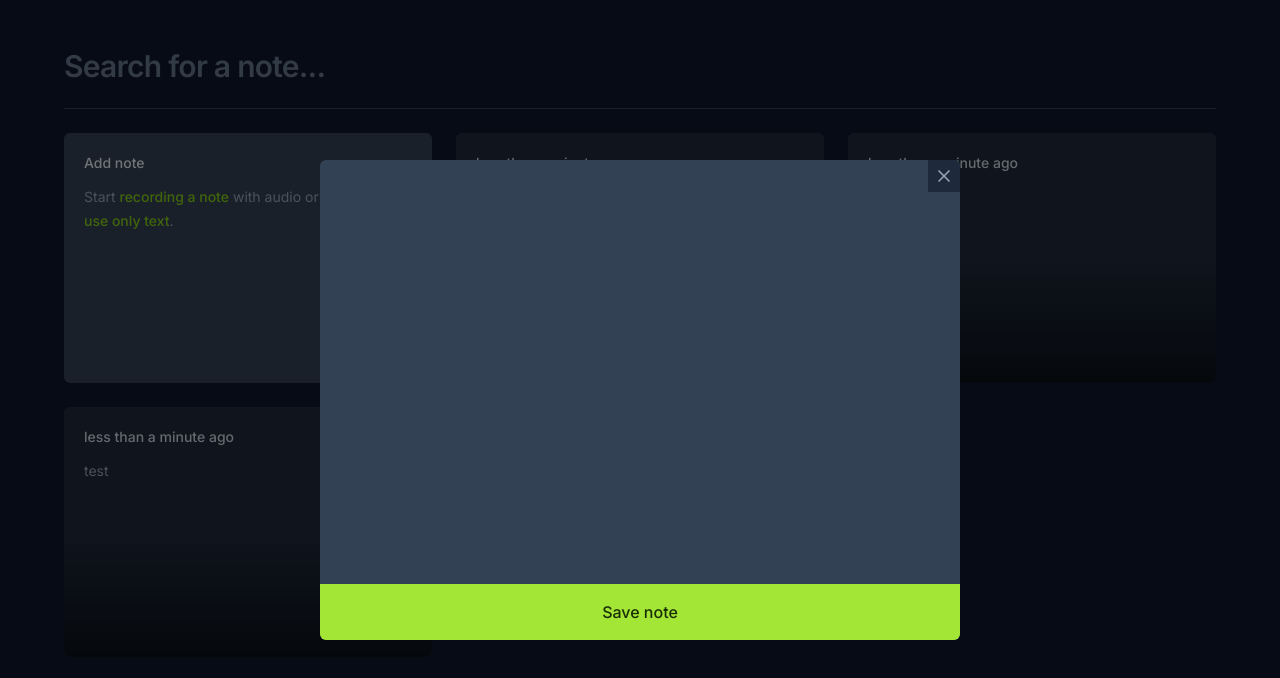
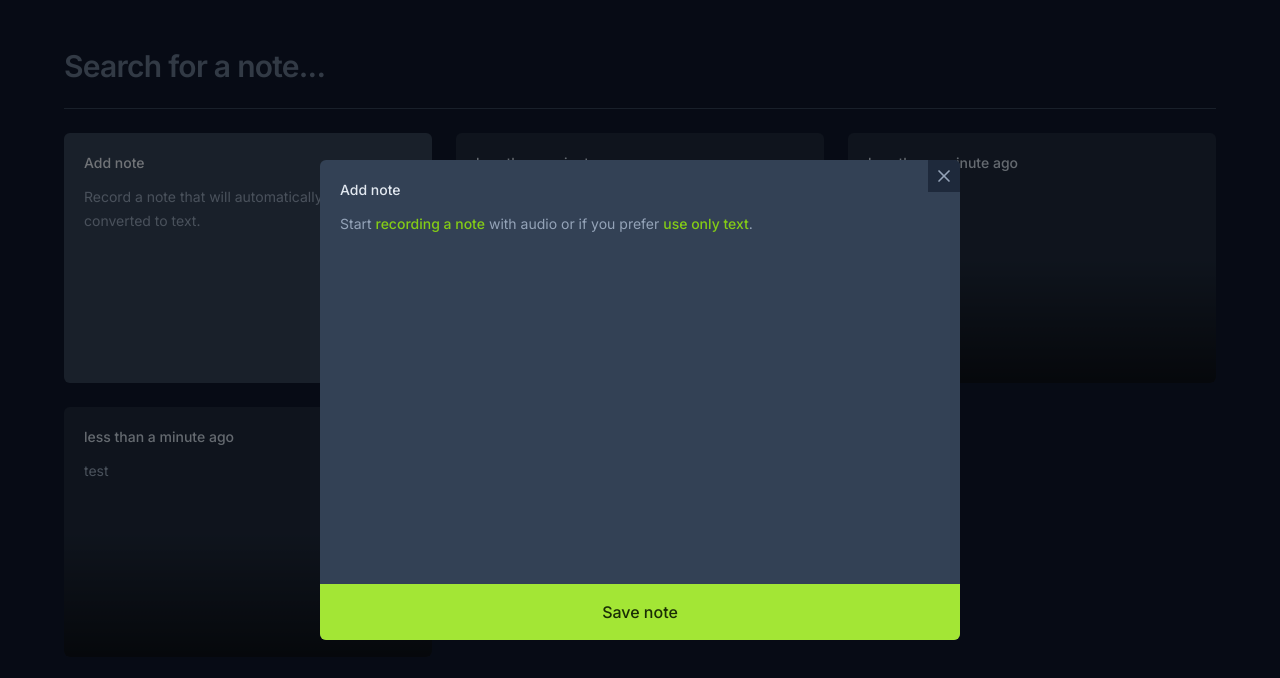
Before and after one commit to vivianequeiroz/notes-app, a React (Vite) app: page / in a window 1280 px wide. Both pictures are taken after a click on the button 248 px from the left and 258 px from the top of the page. Shown: the top 678 px of the page. Built offline with nearby package versions, Linux system fonts and the light colour scheme.

Commit message:
wip: add note with text functionality

```diff
--- a/package.json
+++ b/package.json
@@ -14,7 +14,8 @@
     "date-fns": "^3.3.1",
     "lucide-react": "^0.330.0",
     "react": "^18.2.0",
-    "react-dom": "^18.2.0"
+    "react-dom": "^18.2.0",
+    "sonner": "^1.4.3"
   },
   "devDependencies": {
     "@types/react": "^18.2.55",
--- a/src/components/NewNoteCard.tsx
+++ b/src/components/NewNoteCard.tsx
@@ -1,21 +1,38 @@
 import * as Dialog from "@radix-ui/react-dialog";
 import { X } from "lucide-react";
+import { ChangeEvent, FormEvent, useState } from "react";
 
 function NewNoteCard() {
+  const [shouldShowCTA, setShouldShowCTA] = useState(true);
+  const [content, setContent] = useState("");
+
+  function handleStartEditor() {
+    setShouldShowCTA(false);
+  }
+
+  function handleContentChanged(event: ChangeEvent<HTMLTextAreaElement>) {
+    const content = event.target.value;
+
+    if (content === "") {
+      setShouldShowCTA(true);
+
+      return;
+    }
+
+    setContent(content);
+  }
+
+  function handleSaveNote(event: FormEvent) {
+    event.preventDefault();
+    console.log(content);
+  }
+
   return (
     <Dialog.Root>
       <Dialog.Trigger className="rounded-md bg-slate-700 p-5 flex flex-col text-left space-y-3 overflow-hidden outline-none hover:ring-2 hover:ring-slate-600 focus:ring-2 focus:ring-lime-400">
-        <span className="text-sm font-medium text-slate-200">Add note</span>
+        <h3 className="text-sm font-medium text-slate-200">Add note</h3>
         <p className="text-sm leading-6 text-slate-400">
-          Start{" "}
-          <button className="font-medium text-lime-500 hover:overline">
-            recording a note
-          </button>{" "}
-          with audio or if you prefer{" "}
-          <button className="font-medium text-lime-500 hover:overline">
-            use only text
-          </button>
-          .
+          Record a note that will automatically be converted to text.
         </p>
       </Dialog.Trigger>
 
@@ -26,17 +43,42 @@ function NewNoteCard() {
             <X className="size-5" />
           </Dialog.Close>
 
+          <form className="flex flex-1 flex-col" onSubmit={handleSaveNote}>
             <div className="flex flex-1 flex-col gap-3 p-5">
-            <h3 className="text-sm font-medium text-slate-300">{}</h3>
-            <p className="text-sm leading-6 text-slate-400">{}</p>
+              <span className="text-sm font-medium text-slate-200">
+                Add note
+              </span>
+              {shouldShowCTA ? (
+                <p className="text-sm leading-6 text-slate-400">
+                  Start{" "}
+                  <button className="font-medium text-lime-500 hover:underline">
+                    recording a note
+                  </button>{" "}
+                  with audio or if you prefer{" "}
+                  <button
+                    className="font-medium text-lime-500 hunder:underline"
+                    onClick={handleStartEditor}
+                  >
+                    use only text
+                  </button>
+                  .
+                </p>
+              ) : (
+                <textarea
+                  autoFocus
+                  className="text-sm  leading-6 text-slate-400 bg-transparent resize-none flex-1 outline-none"
+                  onChange={handleContentChanged}
+                />
+              )}
             </div>
 
             <button
-            type="button"
+              type="submit"
               className="w-full bg-lime-400 py-4 text-center text-lime-950 font-medium outline-none hover:bg-lime-500"
             >
               Save note
             </button>
+          </form>
         </Dialog.Content>
       </Dialog.Portal>
     </Dialog.Root>
```
Also changed, not shown: 1 other file (tests, documents, lock files or other folders). Lines whose indentation alone changed are shown as unchanged.
